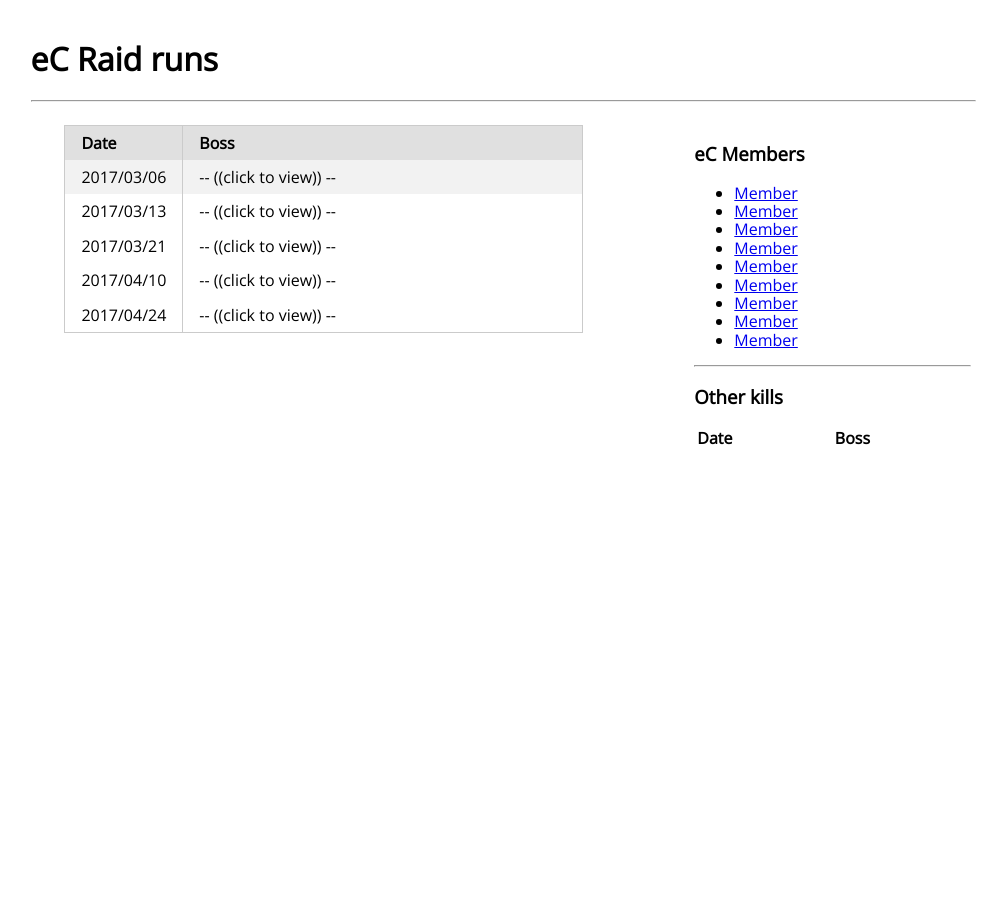
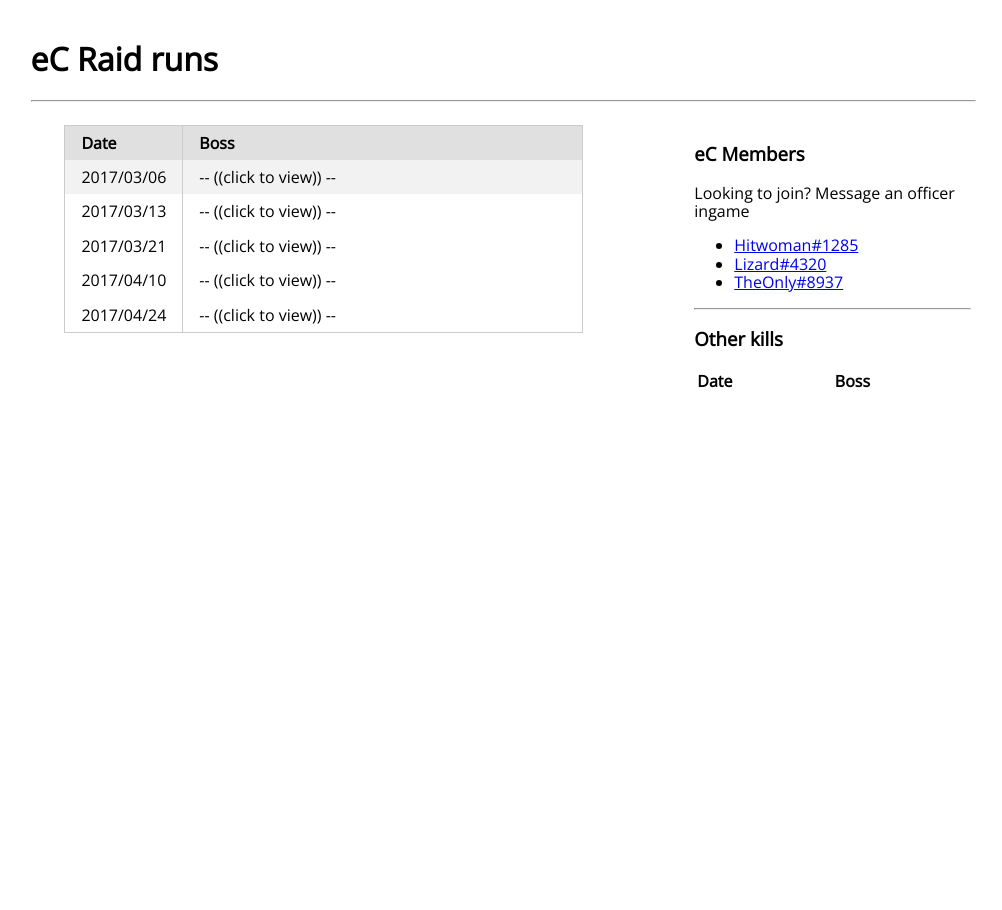
Before and after one commit to ec-gw2/ec-gw2.github.io, a Jekyll site: the page built from index.html, in a window 1280 px wide. Shown: the whole page, without its empty margins (147-1149 px from the left). Built offline with Jekyll 4.4.1, drawn with Linux system fonts in a browser that asks for light colours; nearby versions of some CDN libraries; comment, search, counter and statistics services are not loaded.

Commit message:
Update content.html

```diff
--- a/_includes/content.html
+++ b/_includes/content.html
@@ -61,16 +61,13 @@
 
   <div class='col-4'>
     <h3>eC Members</h3>
+    <span>
+      Looking to join? Message an officer ingame
+    </span>
     <ul>
-      <li><a href="#">Member</a></li>
-      <li><a href="#">Member</a></li>
-      <li><a href="#">Member</a></li>
-      <li><a href="#">Member</a></li>
-      <li><a href="#">Member</a></li>
-      <li><a href="#">Member</a></li>
-      <li><a href="#">Member</a></li>
-      <li><a href="#">Member</a></li>
-      <li><a href="#">Member</a></li>
+      <li><a href="#">Hitwoman#1285</a></li>
+      <li><a href="#">Lizard#4320</a></li>
+      <li><a href="#">TheOnly#8937</a></li>
     </ul>
 
     <hr />
```
